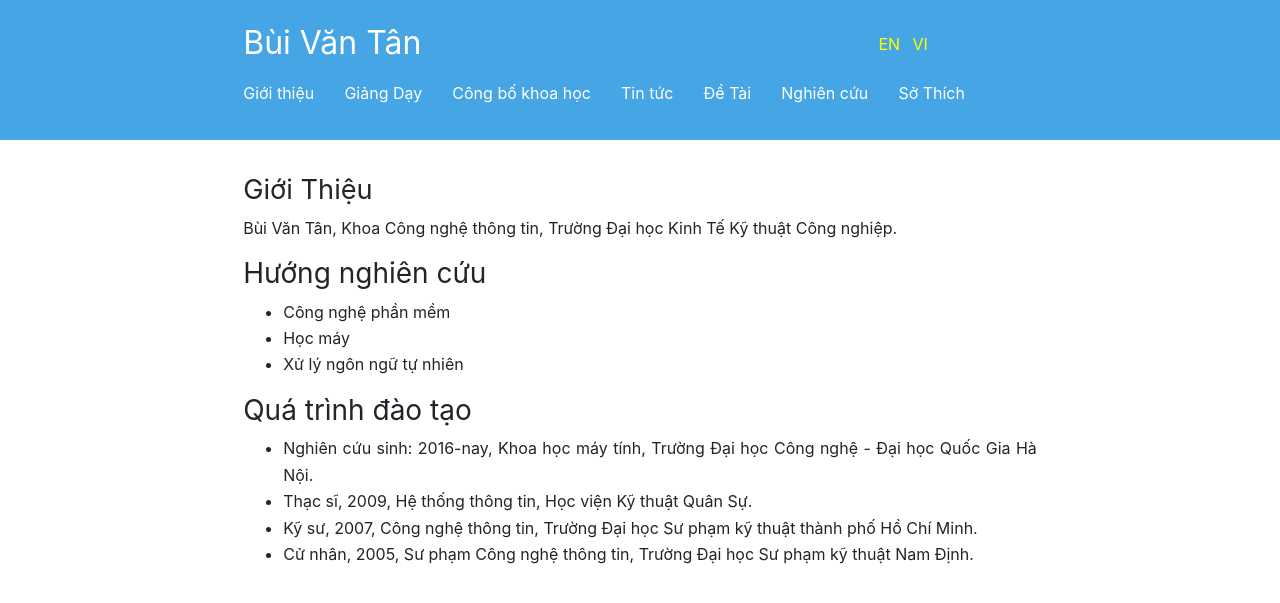
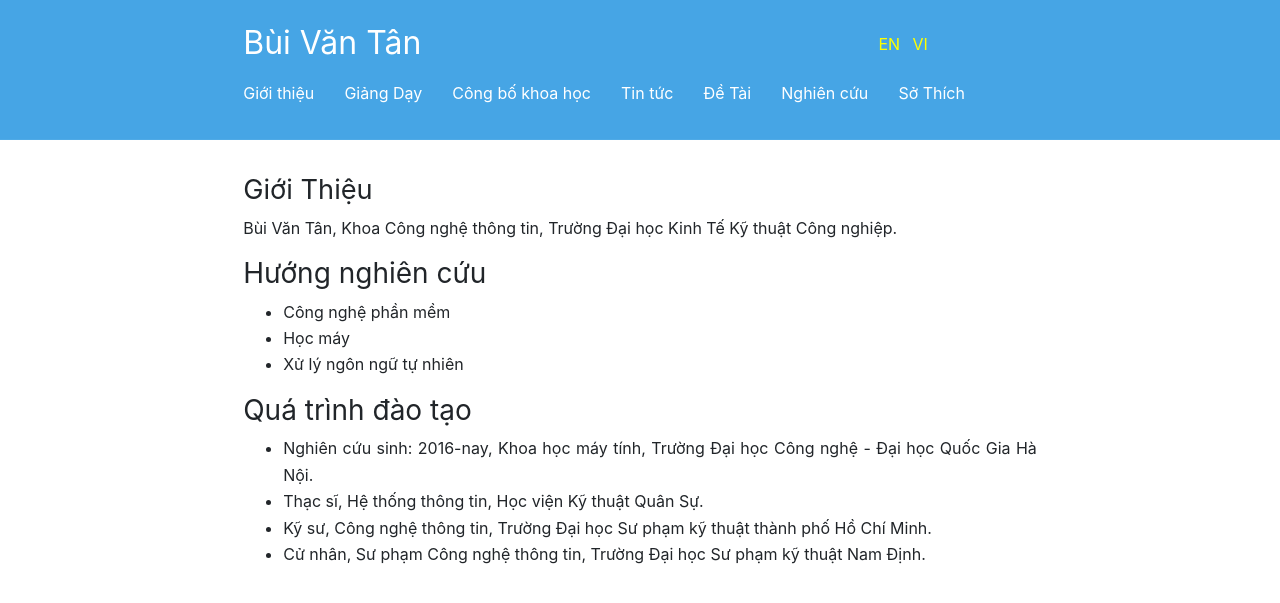
Before and after one commit to BuiTan/BuiTan.github.io, a Jekyll site: the page built from vi/GioiThieu.md, in a window 1280 px wide. Shown: the top 603 px of the page. Built offline with Jekyll 4.4.1, drawn with Linux system fonts in a browser that asks for light colours.

Commit message:
Update GioiThieu.md

```diff
--- a/vi/GioiThieu.md
+++ b/vi/GioiThieu.md
@@ -18,6 +18,6 @@ Bùi Văn Tân, Khoa Công nghệ thông tin, Trường Đại học Kinh Tế K
 ### Quá trình đào tạo
 
 * Nghiên cứu sinh: 2016-nay, Khoa học máy tính, Trường Đại học Công nghệ - Đại học Quốc Gia Hà Nội.
-* Thạc sĩ, 2009, Hệ thống thông tin, Học viện Kỹ thuật Quân Sự.
-* Kỹ sư, 2007, Công nghệ thông tin, Trường Đại học Sư phạm kỹ thuật thành phố Hồ Chí Minh.
-* Cử nhân, 2005, Sư phạm Công nghệ thông tin, Trường Đại học Sư phạm kỹ thuật Nam Định.
+* Thạc sĩ, Hệ thống thông tin, Học viện Kỹ thuật Quân Sự.
+* Kỹ sư, Công nghệ thông tin, Trường Đại học Sư phạm kỹ thuật thành phố Hồ Chí Minh.
+* Cử nhân, Sư phạm Công nghệ thông tin, Trường Đại học Sư phạm kỹ thuật Nam Định.
```
